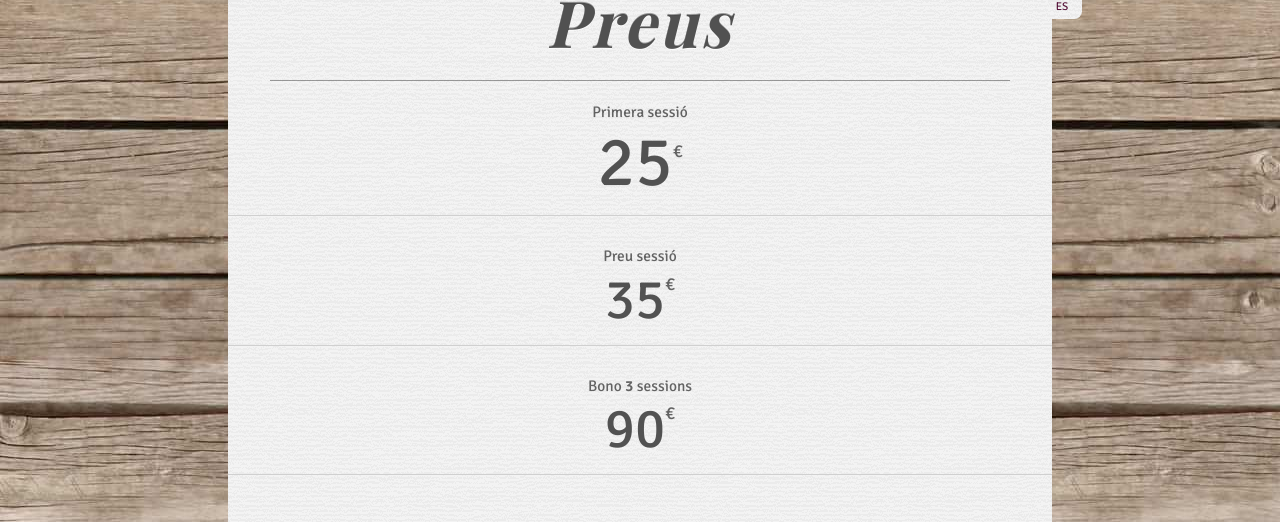
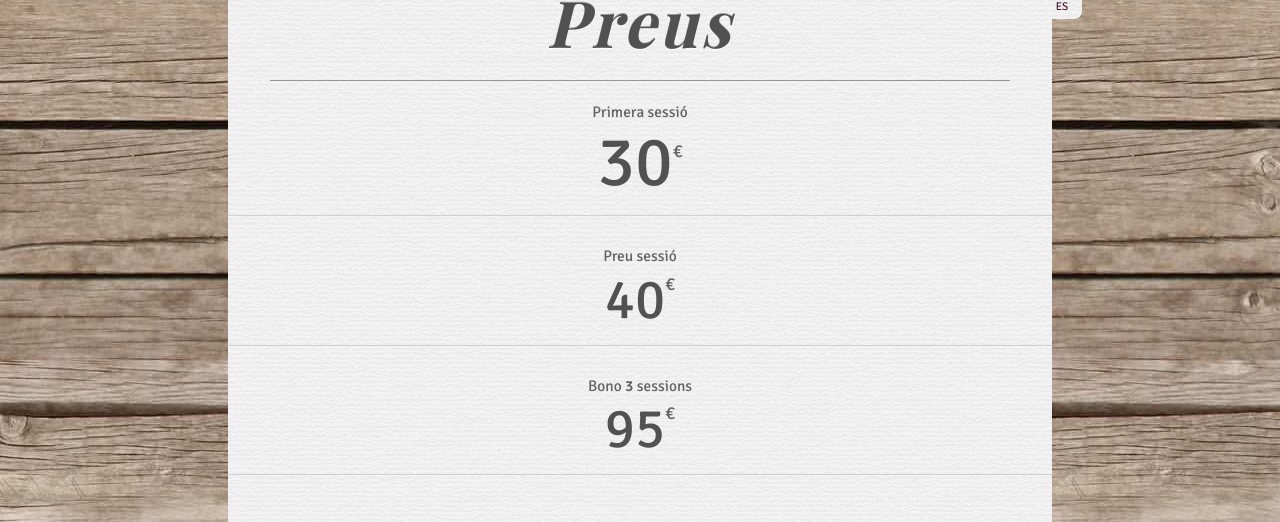
Before and after one commit to agustibr/shiatsu.nuriabelloc.com, a Jekyll site: the page built from cat/2-preus.md, in a window 1280 px wide. Shown: the part 140-662 px from the top of the page. Built offline with Jekyll 4.4.1, drawn with Linux system fonts in a browser that asks for light colours; some web fonts are replaced.

Commit message:
updated prices

```diff
--- a/cat/2-preus.md
+++ b/cat/2-preus.md
@@ -8,18 +8,18 @@ sibling: preus
 
 Primera sessió
 
-### 25
+### 30
 
 ---
 
 Preu sessió
 
-#### 35
+#### 40
 
 ---
 
 Bono **3** sessions
 
-#### 90
+#### 95
 
 ---
```
Also changed, not shown: es/2-precios.md (+3 -3 lines).
